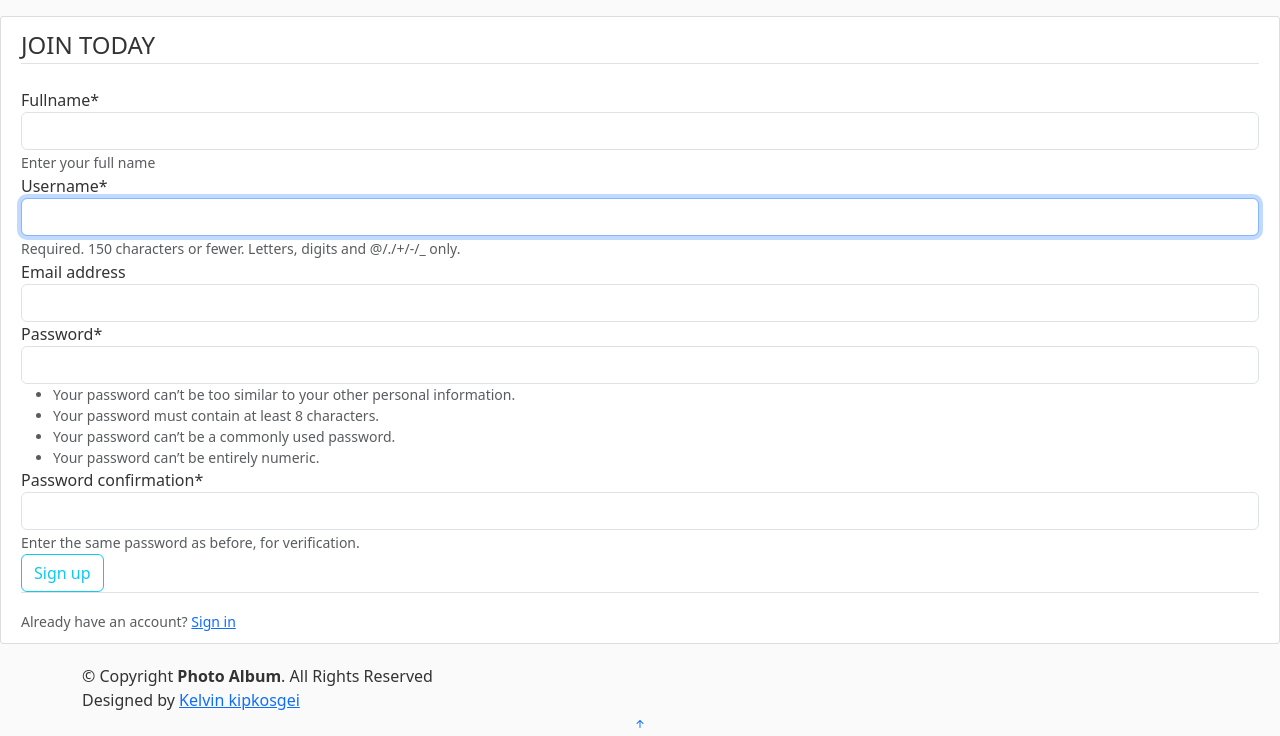
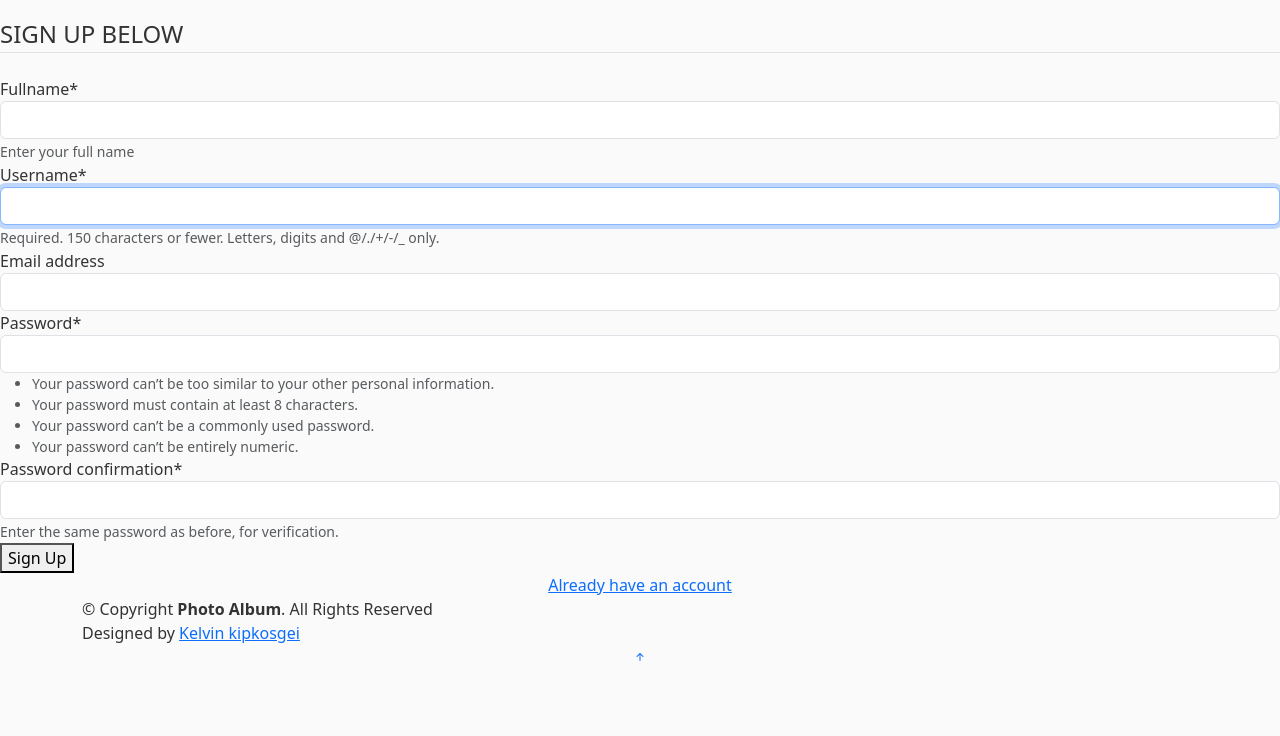
Before and after one commit to Sanga78/photoalbum, a Django app: page /register/ in a window 1280 px wide. Shown: the part 64-800 px from the top of the page. Run offline with Django 4.2, Linux system fonts and the light colour scheme; some libraries are stand-ins or nearby versions.

Commit message:
Update register.html
styled reggitration form

```diff
--- a/Album/Templates/users/register.html
+++ b/Album/Templates/users/register.html
@@ -1,21 +1,25 @@
 {% extends "base.html" %}
 {% load crispy_forms_tags %}
 {% block content %}
- <div class="content-section">
-    <form method="POST">
-        {%csrf_token%}
-        <fieldset class="form-group">
-            <legend class="border-bottom mb-4">JOIN TODAY</legend>
-            {{form|crispy}}
-        </fieldset>
-        <div class="form-group">
-            <button class="btn btn-outline-info" type="submit">Sign up</button>
+<div class="login-page">
+     <div class="form" id="form">
+        <div id="create-account" class="login_container">
+            <!-- <h1>Sign Up below</h1> -->
+            <form method="post" autocomplete="off">
+                {% csrf_token %}
+                {% if messages %}
+                    {% for message in messages %}
+                        <h2 class="error">{{message}}</h2>
+                    {% endfor %}
+                {% endif %}
+                <fieldset class="form-group">
+                    <legend class="border-bottom mb-4">SIGN UP BELOW</legend>
+                    {{form|crispy}}
+                </fieldset>
+                <button id="Register_btn" type="submit">Sign Up</button>
+                <center><a id="return_btn" href="{% url 'login' %}">Already have an account</a></center>
+            </form>
         </div>
-    </form>
-    <div class="border-top pt-3">
-        <small class="text-muted">
-            Already have an account? <a class="ml-2" href="{%url 'login'%}">Sign in</a>
-        </small>
     </div>
- </div>
+</div>
  {%endblock content%}
```
